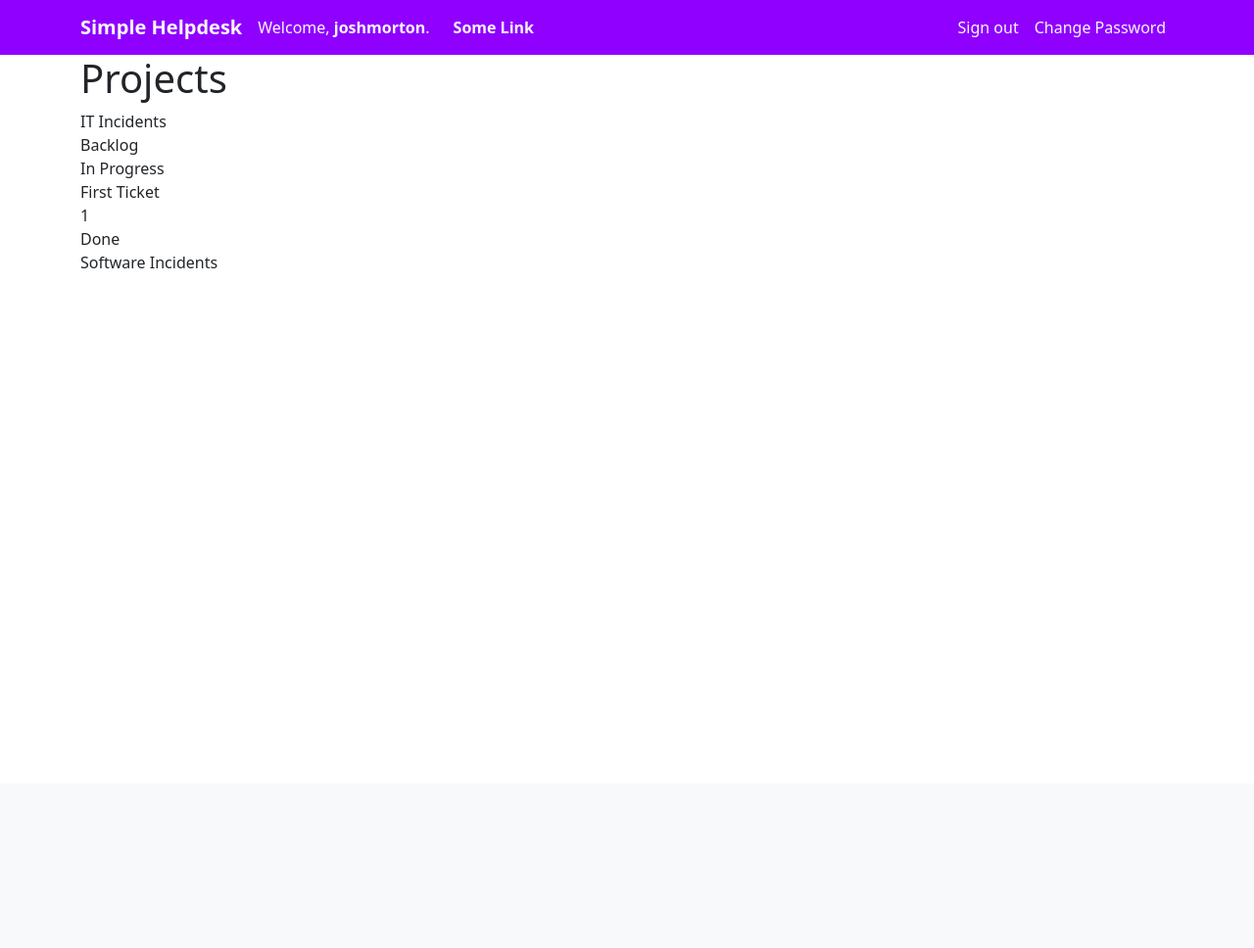
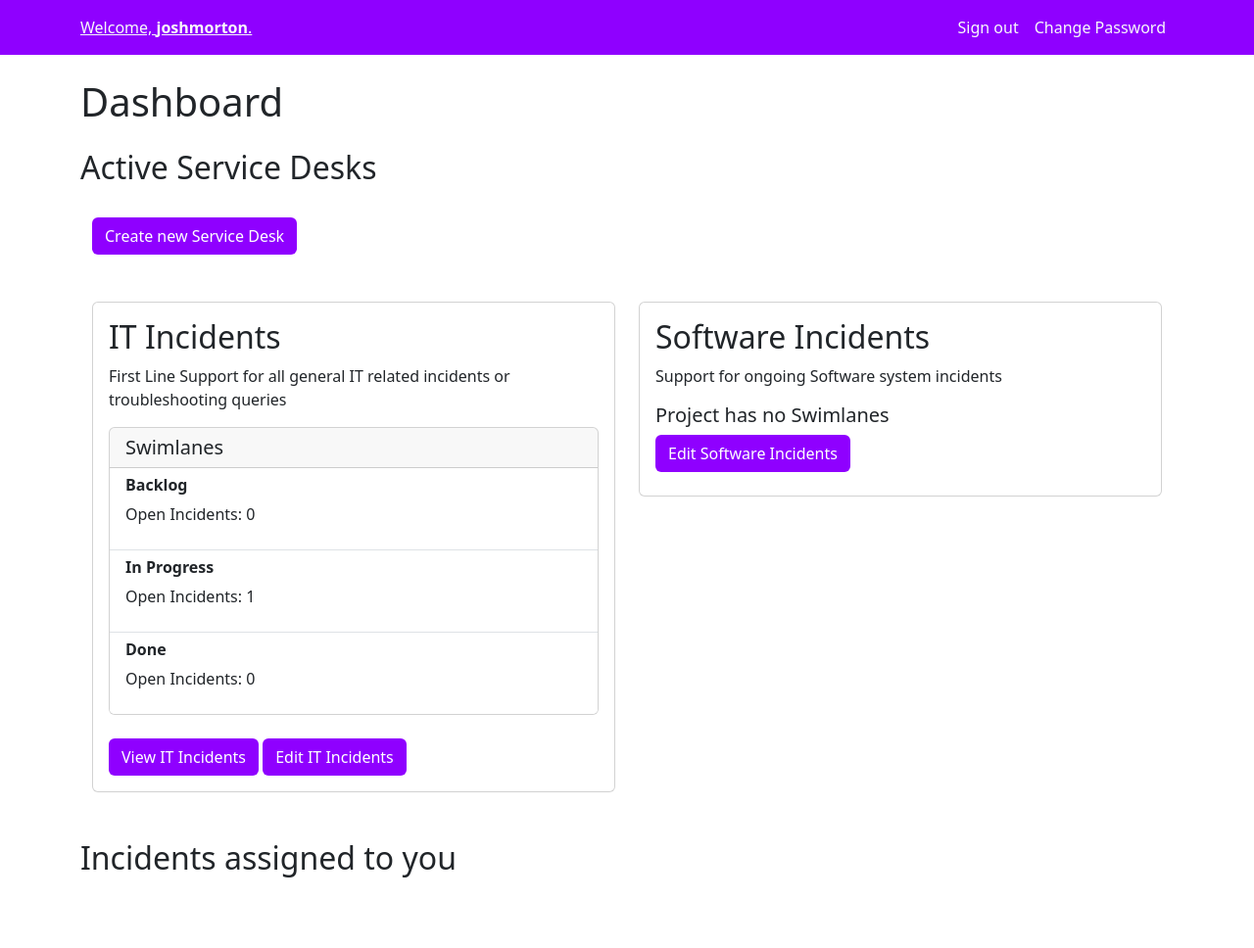
Before and after one commit to jMorton95/simple-helpdesk, a Django app: page / in a window 1280 px wide. Shown: the whole page at 98% size. Before the commit the page ends 274 px from the top, so only its background shows below. Run offline with Django 5.2, Linux system fonts and the light colour scheme; a user stored in the database is signed in; data comes from the database, SQL or seed files in the repository; both versions use the stored data as it was after the commit.

Commit message:
[dev] Creating a dashboard view of all service desks and their status, as well as tickets assigned to the currently logged in user

```diff
--- a/app/simple_helpdesk/services/dashboard_service.py
+++ b/app/simple_helpdesk/services/dashboard_service.py
@@ -4,9 +4,11 @@ from django.db.models import Prefetch
 
 class DashboardService():
 
-  def GetDashboardContext():
+  def GetDashboardContext(request):
     projects = Project.objects.prefetch_related(
       'swimlane_set__ticket_set__ticketcomment_set'
     )
 
-    return {"projects": projects}
+    user_incidents = Ticket.objects.filter(assignee_id=request.user.id).prefetch_related('assignee', 'ticket_swimlane', 'ticketcomment_set')
+
+    return {"projects": projects, "user_incidents": user_incidents}
--- a/app/simple_helpdesk/static/css/styles.css
+++ b/app/simple_helpdesk/static/css/styles.css
@@ -52,6 +52,11 @@ nav {
   box-shadow: 0 0.5rem 1rem rgba(0, 0, 0, 0.15), inset 0 -1px 0 rgba(25)
 }
 
+.btn-primary{
+  background-color: #8F00FF !important;
+  border-color: #9000ffdc !important;
+}
+
 .navbar-toggler{
   background-color: #FFFFFF !important;
 }
--- a/app/simple_helpdesk/templates/base.html
+++ b/app/simple_helpdesk/templates/base.html
@@ -13,7 +13,7 @@
     {% include "generic_components/nav_bar.html" %}
 
     <section class="container">
-    <h1>{% block header %}Simple Helpdesk{% endblock header %}</h1>
+    <h1 class="mt-4">{% block header %}Simple Helpdesk{% endblock header %}</h1>
 
     {% block content %}
 
--- a/app/simple_helpdesk/templates/generic_components/nav_bar.html
+++ b/app/simple_helpdesk/templates/generic_components/nav_bar.html
@@ -1,16 +1,15 @@
 <nav class="text-light navbar navbar-expand-lg navbar-light">
   <div class="container">
-    <a class="navbar-brand text-light fw-semibold" href="{%url 'index' %}">Simple Helpdesk</a>
-    <span class="d-none d-md-block navbar-text me-3 text-light">
+    <a class="d-none d-md-block navbar-text me-3 text-light" href="{%url 'index' %}">
       Welcome, <span class="fw-bold">{{ user.username }}</span>.
-    </span>
+    </a>
     <button class="navbar-toggler" type="button" data-bs-toggle="collapse" data-bs-target="#navbarNav" aria-controls="navbarNav" aria-expanded="false" aria-label="Toggle navigation">
       <span class="navbar-toggler-icon"></span>
     </button>
 
     <div class="collapse navbar-collapse" id="navbarNav">
       <div class="navbar-nav me-auto">
-        <a class="nav-item nav-link text-light fw-semibold" href="#">Some Link</a>
+        {% comment %} <a class="nav-item nav-link text-light fw-semibold" href="#">Some Link</a> {% endcomment %}
       </div>
 
       <div class="navbar-nav ms-auto align-items-center">
--- a/app/simple_helpdesk/templates/helpdesk/dashboard.html
+++ b/app/simple_helpdesk/templates/helpdesk/dashboard.html
@@ -1,27 +1,89 @@
 {% extends "base.html" %}
 {% block title %} Dashboard {% endblock %}
-{% block header %} Projects {% endblock %}
+{% block header %} Dashboard {% endblock %}
 
 {% block content %}
 
-{% for project in projects %}
+<h2 class="my-4">Active Service Desks</h2>
 
-  <div>{{project.name}}</div>
+<section class="container mb-5">
+  <a href="#" class="btn btn-primary mt-2 mb-5">Create new Service Desk</a>
+  <div class="row row-cols-1 row-cols-sm-1 row-cols-md-2 row-cols-lg-2 g-4">
+    {% for project in projects %}
+      <div class="col">
+        <div class="card">
+          <div class="card-body">
+            <h2 class="card-title">{{project.name}}</h2>
+            <p class="card-text">{{project.description}}</p>
 
-    {% for swimlane in project.swimlanes %}
-      <div>{{swimlane.name}}</div>
+            {% if project.swimlanes %}
 
-      {% for ticket in swimlane.tickets %}
-        <div>{{ticket.name}}</div>
+              <div class="card w-100 mb-4">
+                <h5 class="card-header">Swimlanes</h2>
+                <ul class="list-group list-group-flush g-4">
 
-        <div>{{ticket.comments.count}}</div>
+                  {% for swimlane in project.swimlanes %}
+                  <li class="list-group-item">
+                    <div class="d-flex flex-column">
+                      <h6 class="fw-semibold">{{swimlane.name}}</h6>
+                      <p> Open Incidents: {{swimlane.tickets.count}}</p>
+                    </div>
+                  </li>
+                  {% endfor %}
+                </ul>
+              </div>
 
-      {% endfor %%}
+              <a href="#" class="btn btn-primary">View {{project.name}}</a>
 
-    {% endfor %%}
+            {% else %}
+              <h5>Project has no Swimlanes<h5/>
+            {% endif %}
 
+            <a href="#" class="btn btn-primary">Edit {{project.name}}</a>
+          </div>
+        </div>
+      </div>
+    {% endfor %}
+  </div>
+</section>
+
+<h2 class="my-4">Incidents assigned to you</h2>
+
+<section class="container mb-5">
+{%for incident in user_incidents %}
+  <p>{{incident.name}}</p>
+  <p>{{incident.description}}</p>
+  <p>{{incident.assignee.username}}</p>
 {% endfor %}
+</section>
 
+<div class="container my-5">
+  <div class="row row-cols-1 row-cols-sm-2 row-cols-md-3 row-cols-lg-4 g-4">
+      {% for ticket in user_incidents %}
+      <div class="col">
+          <div class="card">
+              <div class="card-body">
+                  <h5 class="card-title">{{ ticket.name }}</h5>
+                  <p class="card-text">{{ ticket.description }}</p>
+                  <h6 class="card-subtitle mb-2 text-muted">Assigned to: {{ ticket.assignee.username }}</h6>
+                  <p class="card-text"><strong>Swimlane:</strong> {{ ticket.ticket_swimlane.name }}</p>
+                  <p class="card-text"><strong>Priority:</strong> {{ ticket.ticket_priority }}</p>
 
+                  <h6 class="mt-3">Comments:</h6>
+                  {% for comment in ticket.comments %}
+                      <div class="border p-2 mb-2">
+                          <p><strong>{{ comment.created_at|date:"F j, Y, g:i a" }}:</strong> {{ comment.text }}</p>
+                      </div>
+                  {% empty %}
+                      <p>No comments yet.</p>
+                  {% endfor %}
+
+                  <a href="#" class="btn btn-primary">View Ticket</a>
+              </div>
+          </div>
+      </div>
+      {% endfor %}
+  </div>
+</div>
 
 {% endblock content %}
--- a/app/simple_helpdesk/views/dashboard.py
+++ b/app/simple_helpdesk/views/dashboard.py
@@ -5,6 +5,6 @@ from simple_helpdesk.models import Project
 
 @login_required(login_url="/register")
 def index(request):
-  context = DashboardService.GetDashboardContext()
+  context = DashboardService.GetDashboardContext(request)
 
   return render(request, "helpdesk/dashboard.html", context)
```
Also changed, not shown: app/helpdesk.sqlite3.
